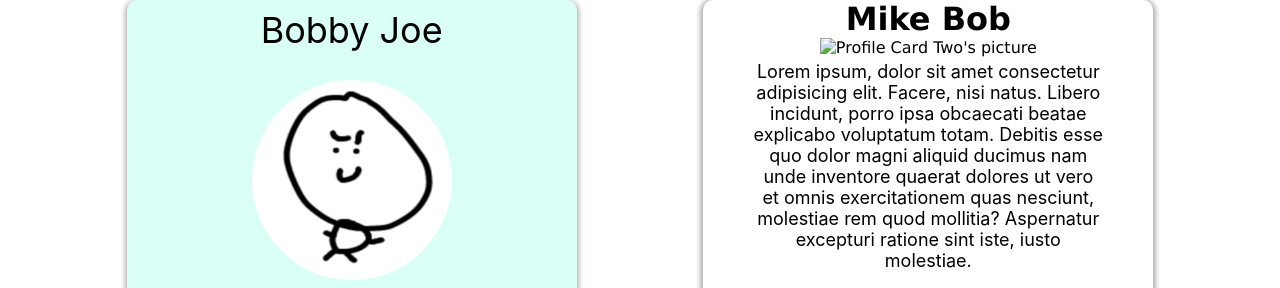
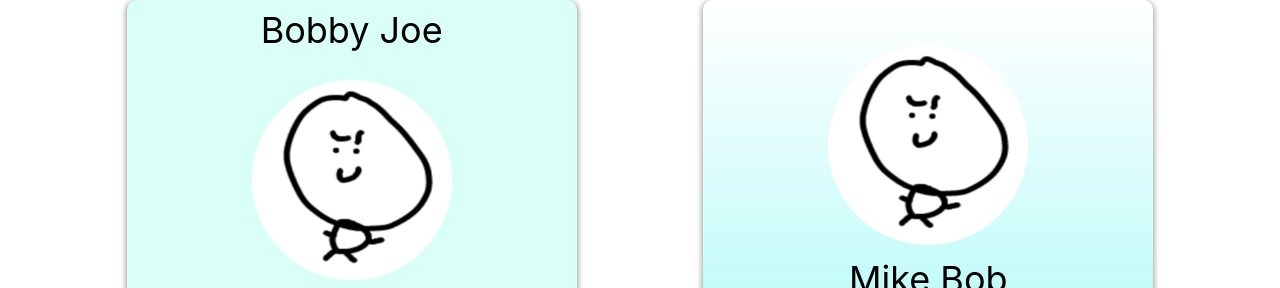
Before and after one commit to alexus-Huang/profile-card, a plain HTML site: page index.html in a window 1280 px wide. Shown: the top 288 px of the page. Drawn offline with Linux system fonts and the light colour scheme.

Commit message:
Added styles to the second profile card and added an image to the second profile card

```diff
--- a/index.html
+++ b/index.html
@@ -16,8 +16,8 @@
             <p class="emailAddress">profileOneEmail@gmail.com</p>
         </div>
         <div class="profileCard" id="profileCard2">
+            <img src="./images/madLittleguy.png" alt="Profile Card Two's picture">
             <h1>Mike Bob</h1>
-            <img src="" alt="Profile Card Two's picture">
             <p class="description">Lorem ipsum, dolor sit amet consectetur adipisicing elit. Facere, nisi natus. Libero incidunt, porro ipsa obcaecati beatae explicabo voluptatum totam. Debitis esse quo dolor magni aliquid ducimus nam unde inventore quaerat dolores ut vero et omnis exercitationem quas nesciunt, molestiae rem quod mollitia? Aspernatur excepturi ratione sint iste, iusto molestiae.</p>
             <p class="emailAddress">profileOnesmail@gmail.com</p>
         </div>
--- a/styles.css
+++ b/styles.css
@@ -65,10 +65,47 @@
     transition: 0.25s ease;
 }
 /* Profile Card 2 */
+#whiteBG{
+    width: 450px;
+    height: 230px;
+    flex-shrink: 0;
+    border-radius: 10px;
+    background: #FFF;
+}
 #profileCard2{
+    width: 450px;
+    height: 600px;
+    flex-shrink: 0;
+    border-radius: 10px;
+    background:linear-gradient(white,rgb(131, 247, 243));
+    box-shadow: 0px 2px 5px 2px rgba(0, 0, 0, 0.30);
 
 }
-
+#profileCard2 img{
+    margin-top:10%;
+    width: 200px;
+    height: 200px;
+    border-radius: 100%;
+}
+#profileCard2 h1{
+    display: flex;
+    width: 450px;
+    height: 60px;
+    flex-direction: column;
+    justify-content: center;
+    flex-shrink: 0;
+    color: #000;
+    text-align: center;
+    font-family: Inter;
+    font-size: 36px;
+    font-style: normal;
+    font-weight: 400;
+    line-height: normal;
+}
+#profileCard2:hover{
+    box-shadow: 0px 0px 20px 2px black;
+    transition: 0.25s ease;
+}
 /* Profile Card 3 */
 #profileCard3{
 
```
